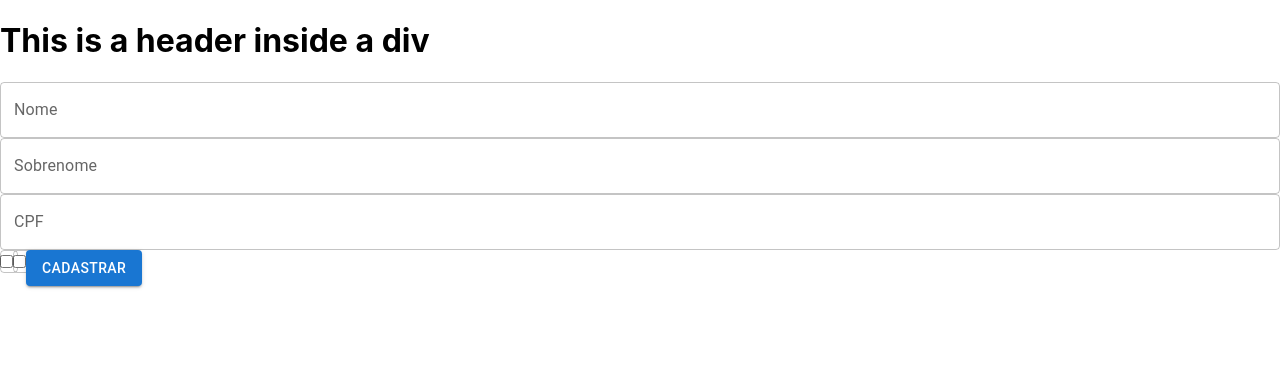
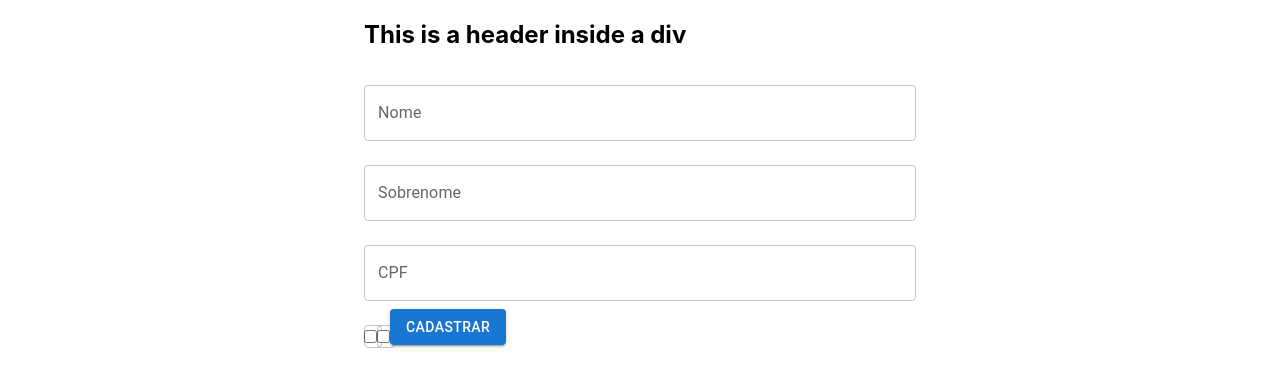
Before and after one commit to Frankkson/testando-componentes-funcionais, a React (Create React App) app: page / in a window 1280 px wide. Shown: the top 386 px of the page. Built offline with nearby package versions, Linux system fonts and the light colour scheme.

Commit message:
ajustando estilos

```diff
--- a/src/App.js
+++ b/src/App.js
@@ -1,13 +1,17 @@
 import "./App.css";
 import FormularioCadastro from "./componentes/formularioDeCadastro";
+import { Container } from "@mui/material";
 
 function App() {
 	return (
-		<>
+		<Container
+			component="article"
+			maxWidth="sm"
+		>
 			<h1>This is a header inside a div</h1>
 
 			<FormularioCadastro />
-		</>
+		</Container>
 	);
 }
 
--- a/src/componentes/formularioDeCadastro/index.jsx
+++ b/src/componentes/formularioDeCadastro/index.jsx
@@ -7,26 +7,32 @@ const FormularioCadastro = () => {
             <TextField
             id='nome'
             label='Nome'
+            margin='normal'
             fullWidth/>
 
             <TextField
             id='sobrenome'
             label='Sobrenome'
+            margin='normal'
             fullWidth/>
 
             <TextField
             id='CPF'
             label='CPF'
+            margin='normal'
+
             fullWidth/>
 
             <TextField
             id='promocoes'
             label='Promoções'
+            margin='normal'
             type='checkbox'/>
 
             <TextField
             id='termosDeUso'
             label='Termos de uso'
+            margin='normal'
             type='checkbox'/>
 
             <Button type='submit'variant='contained' color='primary'>Cadastrar</Button>
```
